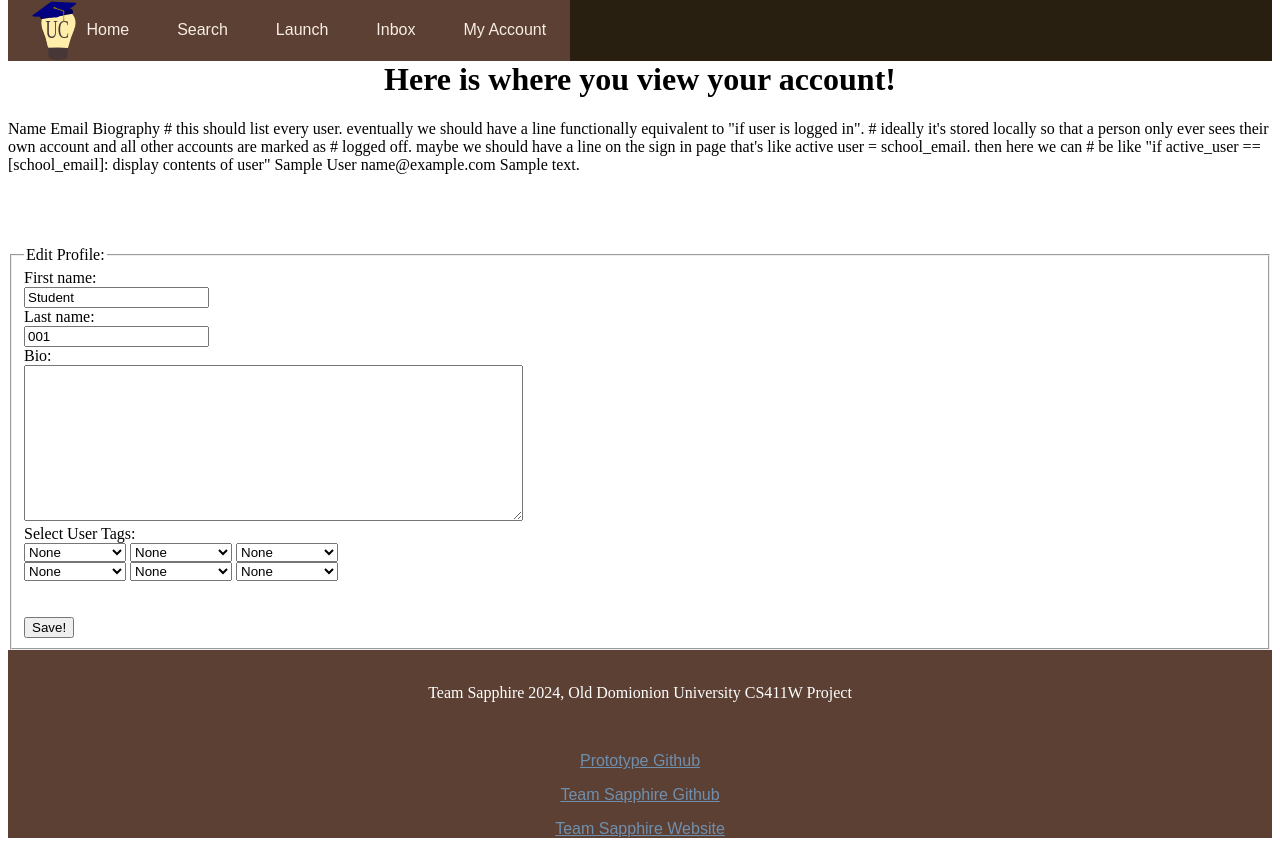
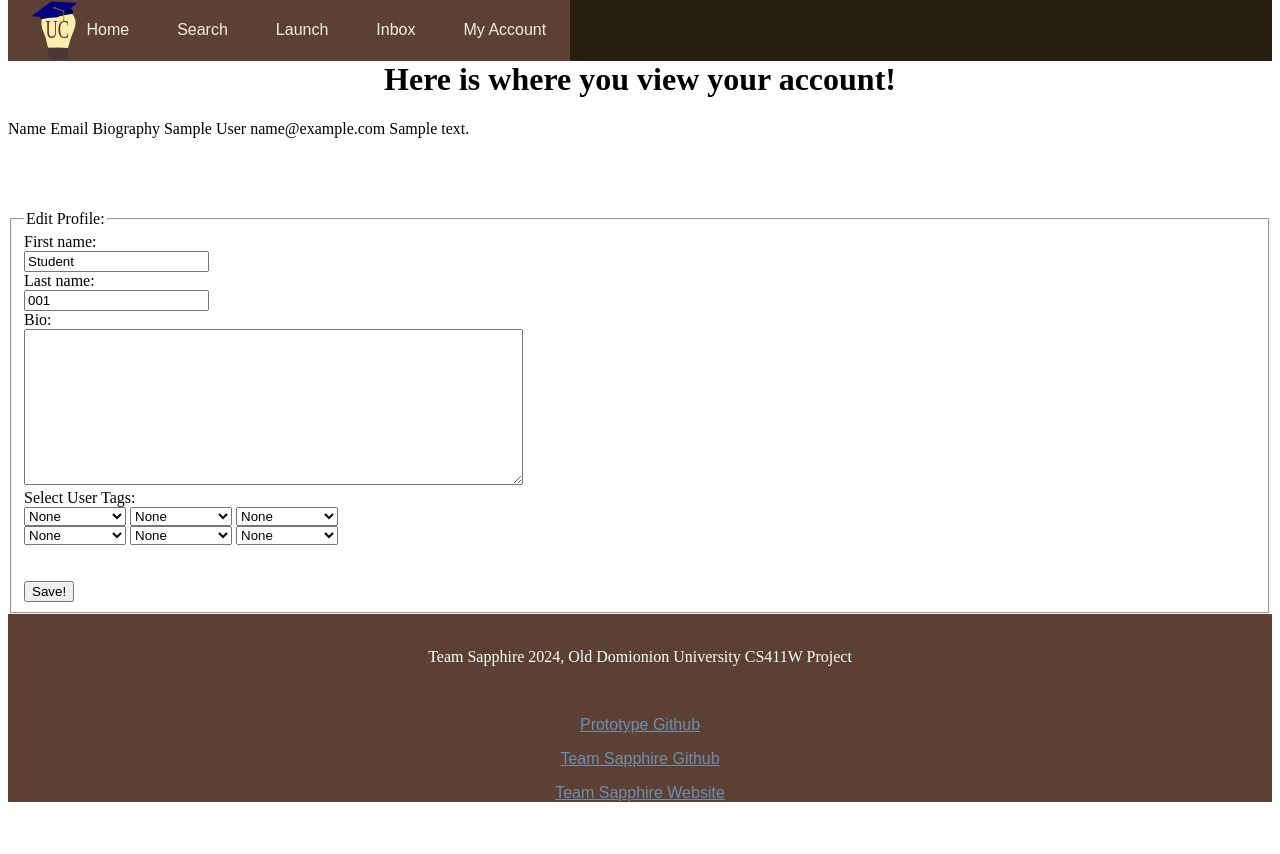
Before and after one commit to zwasique/F24-Sapphire, a Django app: page /account/ in a window 1280 px wide. Shown: the part 21-875 px from the top of the page. After the commit the page ends 823 px from the top, so only its background shows below. Run offline with Django 5.2, Linux system fonts and the light colour scheme; tables that the repository leaves empty hold one stand-in row (values such as "Sample post").

Commit message:
comment-out intended comment text

```diff
--- a/UConnect/database/templates/database/pages/account.html
+++ b/UConnect/database/templates/database/pages/account.html
@@ -24,10 +24,10 @@
                     <th>Biography</th>
                 </tr>
             {% for user in users %}
-# this should list every user. eventually we should have a line functionally equivalent to "if user is logged in".
-# ideally it's stored locally so that a person only ever sees their own account and all other accounts are marked as
-# logged off. maybe we should have a line on the sign in page that's like active user = school_email. then here we can
-# be like "if active_user == [school_email]: display contents of user"
+<!-- this should list every user. eventually we should have a line functionally equivalent to "if user is logged in".
+ideally it's stored locally so that a person only ever sees their own account and all other accounts are marked as
+logged off. maybe we should have a line on the sign in page that's like active user = school_email. then here we can
+be like "if active_user == [school_email]: display contents of user"-->
                 <tr>
                     <td>{{ user.first_name }}
                     {{ user.last_name }}</td>
```
